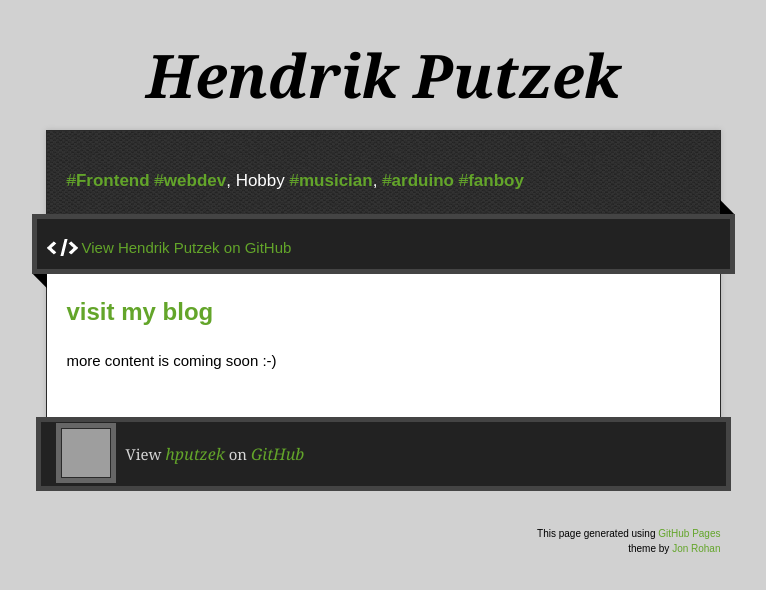
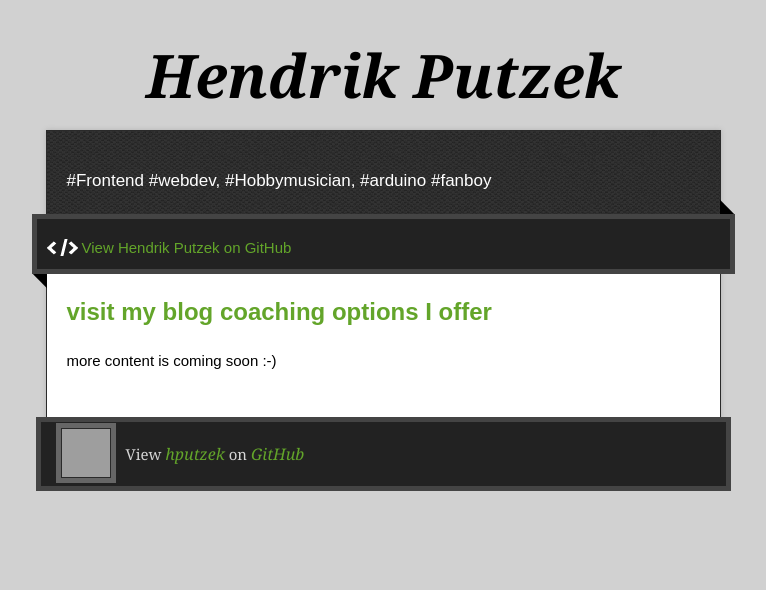
Before and after one commit to hputzek/hputzek.github.io, a plain HTML site: page index.html in a window 1280 px wide. Shown: the whole page, without its empty margins (257-1023 px from the left). Drawn offline with nearby package versions, Linux system fonts and the light colour scheme; grey boxes are pictures that could not be loaded.

Commit message:
Update index.html
hashtags

```diff
--- a/index.html
+++ b/index.html
@@ -26,11 +26,8 @@
     </header>
     <div id="container">
       <p class="tagline">
-        <a href="/hashtag/Frontend?src=hash" data-query-source="hashtag_click" class="twitter-hashtag pretty-link js-nav" dir="ltr"><s>#</s><b>Frontend</b></a>
-        <a href="/hashtag/webdev?src=hash" data-query-source="hashtag_click" class="twitter-hashtag pretty-link js-nav" dir="ltr"><s>#</s><b>webdev</b></a>, Hobby
-        <a href="/hashtag/musician?src=hash" data-query-source="hashtag_click" class="twitter-hashtag pretty-link js-nav" dir="ltr"><s>#</s><b>musician</b></a>,
-        <a href="/hashtag/arduino?src=hash" data-query-source="hashtag_click" class="twitter-hashtag pretty-link js-nav" dir="ltr"><s>#</s><b>arduino</b></a>
-        <a href="/hashtag/fanboy?src=hash" data-query-source="hashtag_click" class="twitter-hashtag pretty-link js-nav" dir="ltr"><s>#</s><b>fanboy</b></a></p>
+       #Frontend #webdev, #Hobbymusician, #arduino #fanboy
+       </p>
       <div id="main" role="main">
         <div class="download-bar">
         <div class="inner">
@@ -41,6 +38,7 @@
         <article class="markdown-body">
           <h2>
 <a id="visit-my-blog" class="anchor" href="#visit-my-blog" aria-hidden="true"><span class="octicon octicon-link"></span></a><a href="http://blog.putzek.com">visit my blog</a>
+<a href="https://coaches.xing.com/coaches/12441289">coaching options I offer </a>
 </h2>
 
 <p>more content is coming soon :-)</p>
@@ -53,9 +51,7 @@
       <p><a href="https://github.com/hputzek" class="avatar"><img src="https://avatars1.githubusercontent.com/u/10332950?v=3&amp;s=60" width="48" height="48"></a>View <a href="https://github.com/hputzek">hputzek</a> on <a href="https://www.github.com">GitHub</a></p>
 
       </div>
-      <div class="creds">
-        <small>This page generated using <a href="https://pages.github.com/">GitHub Pages</a><br>theme by <a href="https://twitter.com/jonrohan/">Jon Rohan</a></small>
-      </div>
+
     </footer>
   </div>
   <div class="current-section">
```
